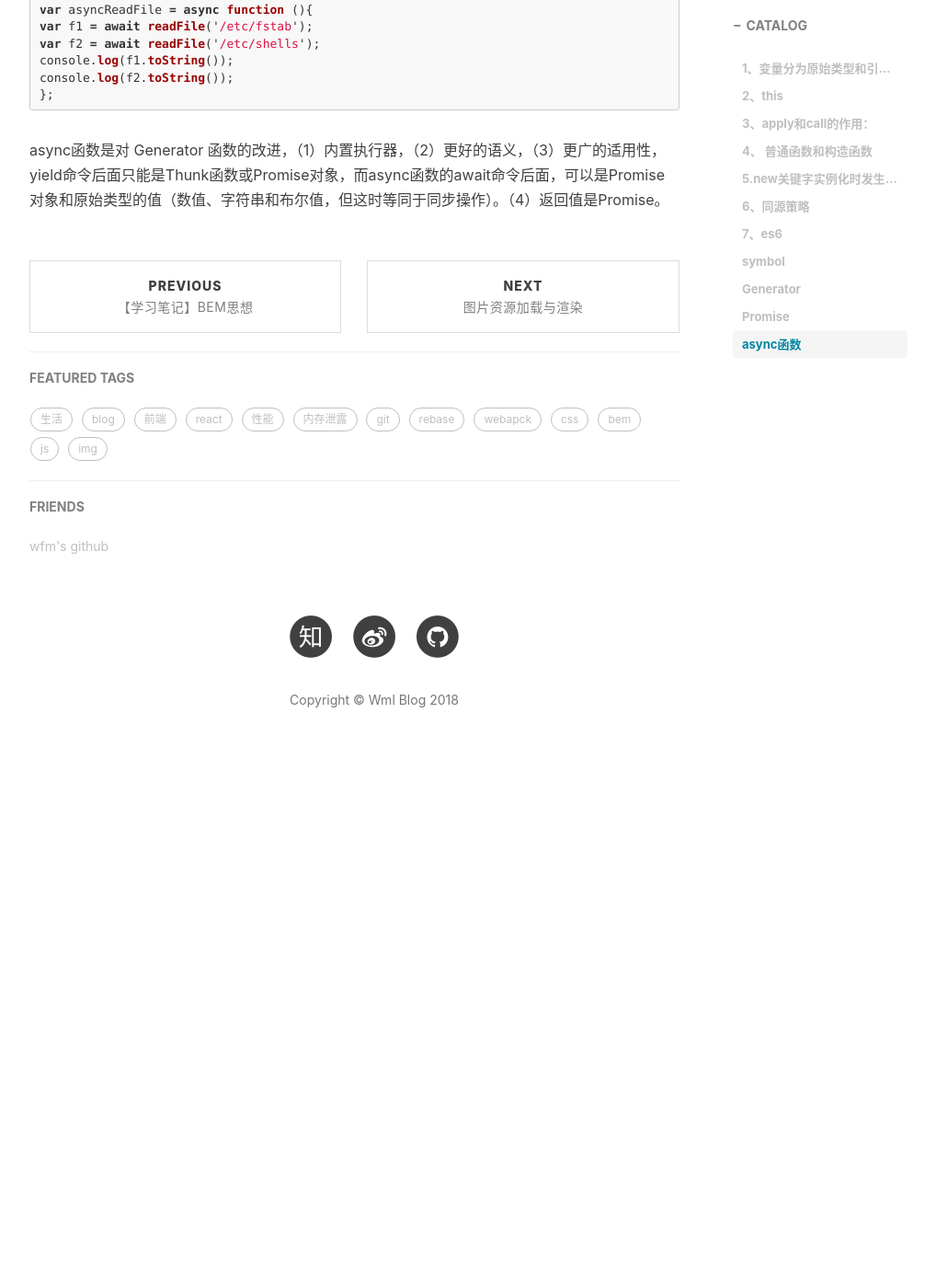
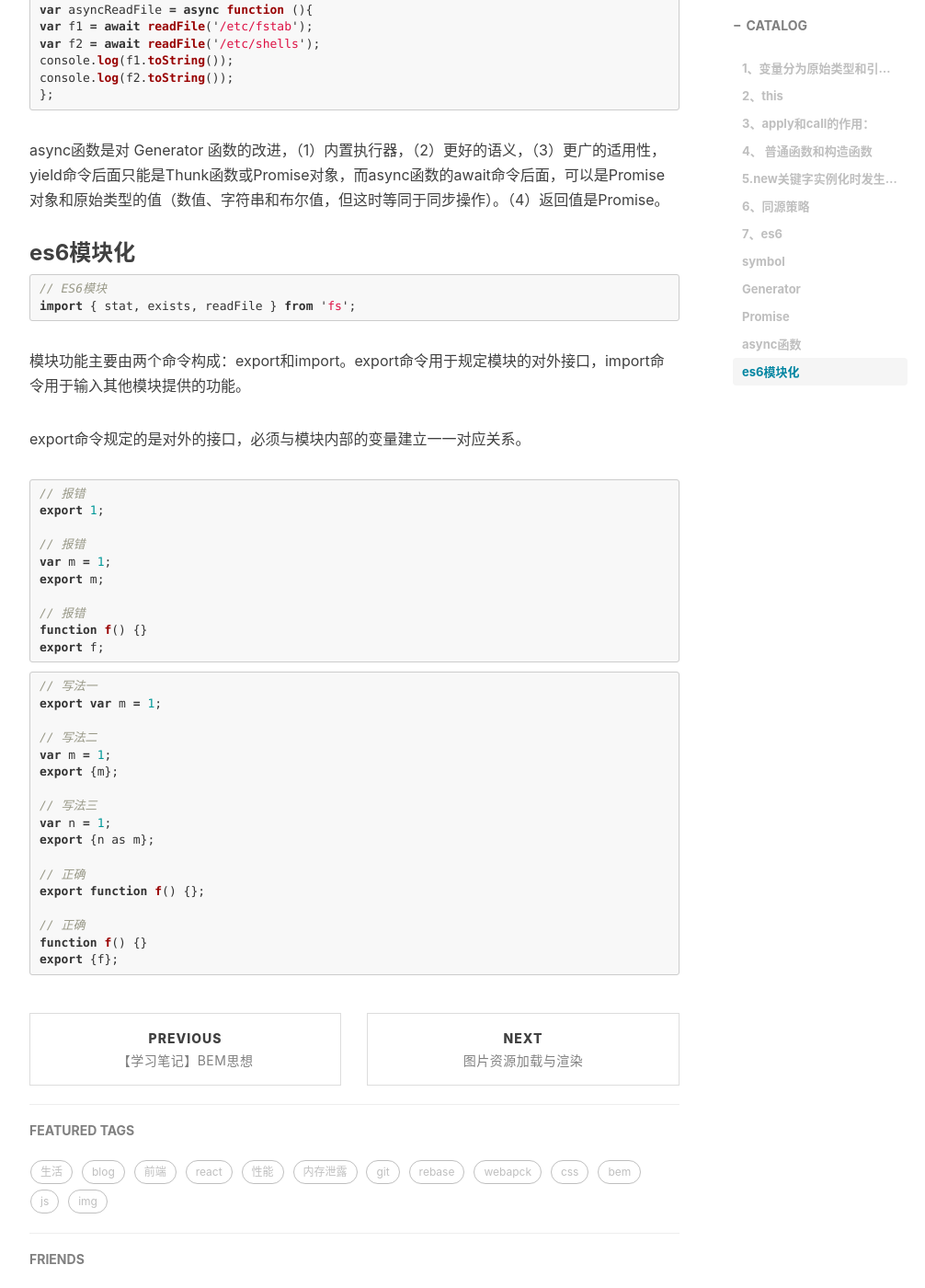
Before and after one commit to wumeilian/wumeilian.github.io, a Jekyll site: the page built from _posts/2018-10-17-es-tip.md, in a window 1280 px wide and 1400 px high, scrolled down 8808 px. Shown: the whole window at 92% size, without its empty margins (233-1239 px from the left). Built offline with Jekyll 4.4.1, drawn with Linux system fonts in a browser that asks for light colours; nearby versions of some CDN libraries; comment, search, counter and statistics services are not loaded; before the commit the page ends 9646 px from its top, so only the background shows below that.

Commit message:
补充es6

````diff
--- a/_posts/2018-10-17-es-tip.md
+++ b/_posts/2018-10-17-es-tip.md
@@ -356,3 +356,47 @@ console.log(f2.toString());
 ```
 
 async函数是对 Generator 函数的改进，（1）内置执行器，（2）更好的语义，（3）更广的适用性，yield命令后面只能是Thunk函数或Promise对象，而async函数的await命令后面，可以是Promise对象和原始类型的值（数值、字符串和布尔值，但这时等同于同步操作）。（4）返回值是Promise。
+
+### es6模块化
+
+```js
+// ES6模块
+import { stat, exists, readFile } from 'fs';
+```
+
+模块功能主要由两个命令构成：export和import。export命令用于规定模块的对外接口，import命令用于输入其他模块提供的功能。
+
+export命令规定的是对外的接口，必须与模块内部的变量建立一一对应关系。
+
+```js
+// 报错
+export 1;
+
+// 报错
+var m = 1;
+export m;
+
+// 报错
+function f() {}
+export f;
+```
+
+```js
+// 写法一
+export var m = 1;
+
+// 写法二
+var m = 1;
+export {m};
+
+// 写法三
+var n = 1;
+export {n as m};
+
+// 正确
+export function f() {};
+
+// 正确
+function f() {}
+export {f};
+```
````
